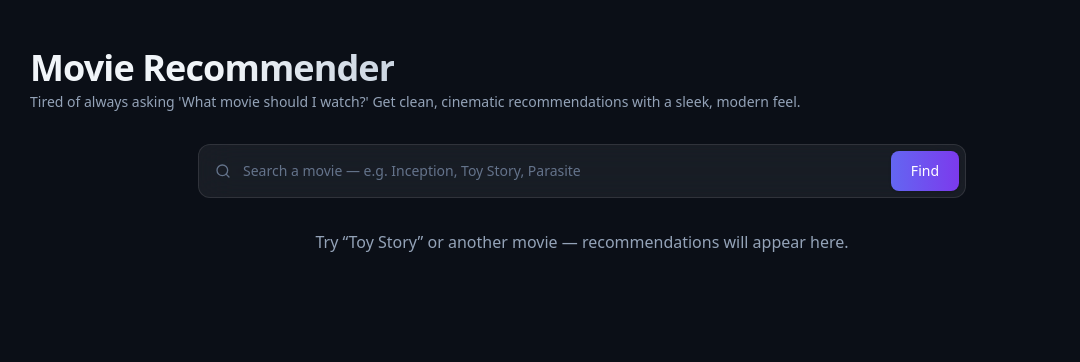
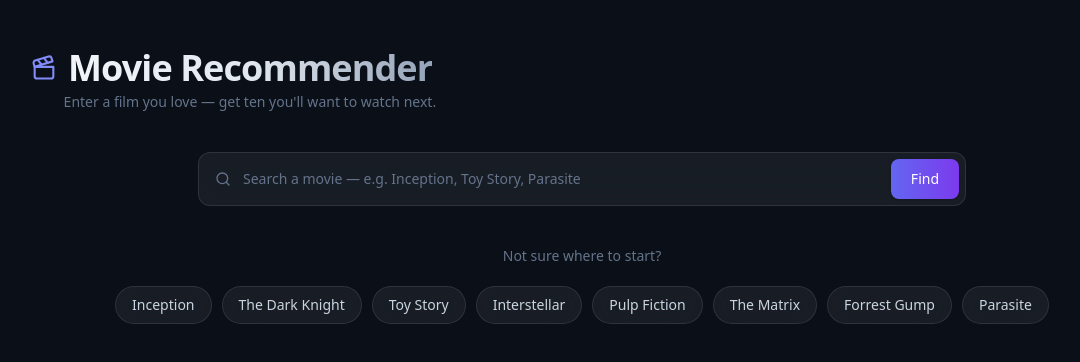
Before and after one commit to abdelillah01/Movie-Recommender, a Next.js app in the folder frontend/: page / in a window 1280 px wide. Shown: the top 362 px of the page, without its empty margins (58-1138 px from the left). Built offline with nearby package versions, Linux system fonts and the light colour scheme.

Commit message:
page: result header, staggered card entrance, featured films empty state, 5-col grid

```diff
--- a/frontend/app/page.jsx
+++ b/frontend/app/page.jsx
@@ -5,44 +5,57 @@
 import SearchBar from "../components/SearchBar";
 import MovieCard from "../components/MovieCard";
 import LoadingSkeleton from "../components/LoadingSkeleton";
-import DarkToggle from "../components/DarkToggle";
 import recommendMovies from "./api/recommend";
 import BackgroundFX from "../components/BackgroundFX";
 
+const FEATURED = [
+  "Inception", "The Dark Knight", "Toy Story", "Interstellar",
+  "Pulp Fiction", "The Matrix", "Forrest Gump", "Parasite",
+];
+
 const fadeIn = {
   hidden: { opacity: 0, y: 10 },
-  show: { opacity: 1, y: 0, transition: { duration: 0.45, ease: "easeOut" } },
+  show: { opacity: 1, y: 0, transition: { duration: 0.4, ease: "easeOut" } },
+};
+
+const gridVariants = {
+  hidden: {},
+  show: { transition: { staggerChildren: 0.06 } },
+};
+
+const cardVariants = {
+  hidden: { opacity: 0, y: 20, scale: 0.97 },
+  show: { opacity: 1, y: 0, scale: 1, transition: { duration: 0.3, ease: "easeOut" } },
 };
 
 export default function Home() {
   const [movies, setMovies] = useState([]);
   const [loading, setLoading] = useState(false);
   const [error, setError] = useState("");
+  const [query, setQuery] = useState("");
 
   const handleSearch = async (title) => {
     setError("");
     setMovies([]);
+    setQuery(title);
     setLoading(true);
 
     try {
       const results = await recommendMovies(title);
-
       const normalized = Array.isArray(results)
-        ? results.map((r) => ({
-            title: r.title || r.text || String(r),
-            poster: r.poster || "",
-            release_date: r.release_date || "",
-          }))
+        ? results.map((r) => ({ title: r.title || String(r), poster: r.poster || "" }))
         : [];
-
       setMovies(normalized);
     } catch (err) {
       console.error("Search failed:", err);
-      setError("Could not fetch recommendations. Try again.");
+      setError("Could not fetch recommendations. Is the backend running?");
     } finally {
       setLoading(false);
     }
   };
+
+  const hasResults = !loading && movies.length > 0;
+  const isEmpty = !loading && movies.length === 0 && !error && !query;
 
   return (
     <main className="relative min-h-screen overflow-hidden bg-[#0B0F17] text-slate-100">
@@ -50,85 +63,144 @@
 
       <div className="relative mx-auto w-full max-w-6xl px-6 py-12">
         {/* Header */}
-        <header className="flex items-center justify-between mb-8">
-          <motion.div initial="hidden" animate="show" variants={fadeIn}>
+        <motion.header
+          initial="hidden"
+          animate="show"
+          variants={fadeIn}
+          className="mb-10"
+        >
+          <div className="flex items-center gap-2.5 mb-1">
+            <ClapperIcon />
             <h1 className="text-3xl sm:text-4xl font-extrabold tracking-tight">
-              <span className="bg-clip-text text-transparent bg-gradient-to-r from-slate-100 via-slate-100 to-slate-300">
+              <span className="bg-clip-text text-transparent bg-gradient-to-r from-slate-100 via-slate-200 to-slate-400">
                 Movie Recommender
               </span>
             </h1>
-            <p className="mt-1 text-sm text-slate-400">
-              Tired of always asking 'What movie should I watch?' Get clean, cinematic recommendations with a sleek, modern feel.
-            </p>
-          </motion.div>
-
-          <div className="flex items-center gap-3">
-            <DarkToggle />
           </div>
-        </header>
+          <p className="text-sm text-slate-500 pl-[2.1rem]">
+            Enter a film you love &mdash; get ten you&apos;ll want to watch next.
+          </p>
+        </motion.header>
 
         {/* Search Bar */}
-        <motion.div initial="hidden" animate="show" variants={fadeIn} className="mb-8">
+        <motion.div initial="hidden" animate="show" variants={fadeIn} className="mb-10">
           <SearchBar onSearch={handleSearch} />
         </motion.div>
 
-        {/* Loading Skeletons */}
+        {/* Loading skeletons */}
         {loading && (
-          <motion.div
-            initial={{ opacity: 0 }}
-            animate={{ opacity: 1 }}
-            className="grid grid-cols-1 sm:grid-cols-2 md:grid-cols-3 lg:grid-cols-4 gap-6"
-          >
-            {[...Array(8)].map((_, i) => (
+          <div className="grid grid-cols-2 sm:grid-cols-3 md:grid-cols-4 lg:grid-cols-5 gap-4">
+            {[...Array(10)].map((_, i) => (
               <LoadingSkeleton key={i} />
             ))}
-          </motion.div>
+          </div>
         )}
 
-        {/* Error Message */}
+        {/* Error */}
         {!loading && error && (
           <motion.div
             initial="hidden"
             animate="show"
             variants={fadeIn}
-            className="mt-6 p-4 rounded-xl glass text-red-200 border-red-300/10"
+            className="mt-2 p-4 rounded-xl glass text-red-300 border border-red-400/10 text-sm"
           >
             {error}
           </motion.div>
         )}
 
-        {/* Empty State */}
+        {/* Result header */}
         <AnimatePresence>
-          {!loading && movies.length === 0 && !error && (
+          {hasResults && (
+            <motion.p
+              key="result-header"
+              initial={{ opacity: 0, y: 6 }}
+              animate={{ opacity: 1, y: 0 }}
+              exit={{ opacity: 0 }}
+              transition={{ duration: 0.25 }}
+              className="mb-5 text-sm text-slate-400"
+            >
+              <span className="text-slate-500">Because you watched</span>{" "}
+              <span className="text-slate-200 font-medium">{query}</span>
+              <span className="ml-2 text-slate-600">· {movies.length} picks</span>
+            </motion.p>
+          )}
+        </AnimatePresence>
+
+        {/* Movie grid */}
+        {hasResults && (
+          <motion.div
+            key={query}
+            variants={gridVariants}
+            initial="hidden"
+            animate="show"
+            className="grid grid-cols-2 sm:grid-cols-3 md:grid-cols-4 lg:grid-cols-5 gap-4"
+          >
+            {movies.map((m, idx) => (
+              <motion.div key={idx} variants={cardVariants}>
+                <MovieCard title={m.title} poster={m.poster} />
+              </motion.div>
+            ))}
+          </motion.div>
+        )}
+
+        {/* Empty state */}
+        <AnimatePresence>
+          {isEmpty && (
             <motion.div
-              initial={{ opacity: 0 }}
-              animate={{ opacity: 1 }}
-              className="mt-6 text-center text-slate-400"
+              initial={{ opacity: 0, y: 10 }}
+              animate={{ opacity: 1, y: 0 }}
+              exit={{ opacity: 0 }}
+              transition={{ duration: 0.4, delay: 0.1 }}
+              className="mt-4 text-center"
             >
-              Try “Toy Story” or another movie — recommendations will appear here.
+              <p className="text-sm text-slate-500 mb-5">Not sure where to start?</p>
+              <div className="flex flex-wrap justify-center gap-2.5">
+                {FEATURED.map((film) => (
+                  <button
+                    key={film}
+                    onClick={() => handleSearch(film)}
+                    className="px-4 py-2 rounded-full glass text-sm text-slate-300 hover:text-white hover:border-slate-500 border border-white/10 transition-all active:scale-95"
+                  >
+                    {film}
+                  </button>
+                ))}
+              </div>
             </motion.div>
           )}
         </AnimatePresence>
 
-        {/* Movie Cards */}
-        {!loading && movies.length > 0 && (
-          <motion.div
+        {/* No results (searched but nothing found) */}
+        {!loading && query && movies.length === 0 && !error && (
+          <motion.p
             initial={{ opacity: 0 }}
             animate={{ opacity: 1 }}
-            layout
-            className="mt-6 grid grid-cols-1 sm:grid-cols-2 md:grid-cols-3 lg:grid-cols-4 gap-6"
+            className="mt-6 text-center text-slate-500 text-sm"
           >
-            {movies.map((m, idx) => (
-              <MovieCard
-                key={idx}
-                title={m.title}
-                poster={m.poster}
-                release_date={m.release_date}
-              />
-            ))}
-          </motion.div>
+            No results for &ldquo;{query}&rdquo; &mdash; try a different title.
+          </motion.p>
         )}
       </div>
     </main>
   );
 }
+
+function ClapperIcon() {
+  return (
+    <svg
+      width="28"
+      height="28"
+      viewBox="0 0 24 24"
+      fill="none"
+      stroke="currentColor"
+      strokeWidth="1.8"
+      strokeLinecap="round"
+      strokeLinejoin="round"
+      className="text-indigo-400 shrink-0"
+    >
+      <path d="M4 11v8a2 2 0 0 0 2 2h12a2 2 0 0 0 2-2v-8H4Z" />
+      <path d="m4 11-.88-2.87a2 2 0 0 1 1.33-2.5l11.48-3.5a2 2 0 0 1 2.5 1.32l.87 2.87L4 11Z" />
+      <path d="m6.6 4.99 3.38 4.2" />
+      <path d="m11.86 3.38 3.38 4.2" />
+    </svg>
+  );
+}
```
